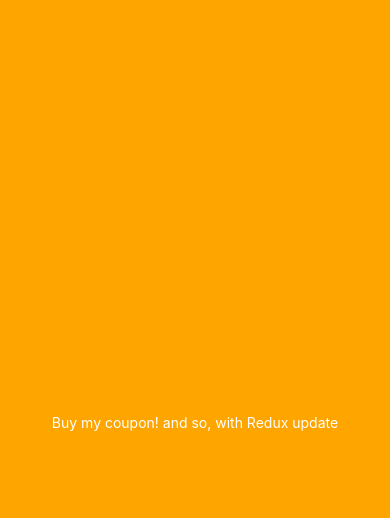
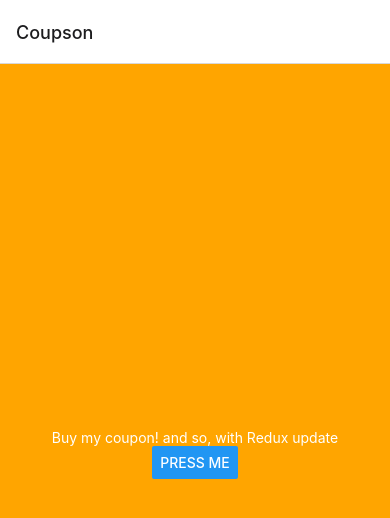
Before and after one commit to ALphaWit/coupson, a React Native app: screen /Home in a window 390 px wide. Shown: the top 518 px of the page. Built offline with nearby package versions, Linux system fonts and the light colour scheme.

Commit message:
Navigation setup update

```diff
--- a/App.jsx
+++ b/App.jsx
@@ -1,22 +1,46 @@
 import React from 'react';
-import {Text, View} from 'react-native';
+import {Text, View, Button} from 'react-native';
+import { NavigationContainer } from '@react-navigation/native'
+import { createNativeStackNavigator } from '@react-navigation/native-stack'
+
+import Home from './src/screens/Home'
+import Default from './src/screens/Default'
+
+const Stack = createNativeStackNavigator();
 
 const App = () => {
   return (
 
-    <View
-      style={{
-        flex: 1,
-        justifyContent: 'center',
-        alignItems: 'center',
-        backgroundColor:"orange"
-      }}>
-      <Text
-      style={{
-        color:'white'
-      }}
-      >Buy my coupon! and so, with Redux update</Text>
-    </View>
+    <NavigationContainer>
+      <Stack.Navigator initialRouteName='Home'>
+        <Stack.Screen
+        name='Home'
+        component={Home}
+        options={{
+          title:"Coupson"
+        }}
+        />
+         <Stack.Screen
+        name='Default'
+        component={Default}
+        options={{
+          title:"Default check screen"
+        }}
+        />
+
+      </Stack.Navigator>
+
+    </NavigationContainer>
+    // <View>
+    //   <Text>Buy my coupon! and so, with Redux update</Text>
+
+    //   <Button
+    //     onPress={() => {
+    //       console.log('You tapped the button!');
+    //     }}
+    //     title="Press Me"
+    //   />
+    // </View>
   );
 };
 export default App;
--- a/package.json
+++ b/package.json
@@ -10,9 +10,13 @@
     "test": "jest"
   },
   "dependencies": {
+    "@react-navigation/native": "^6.1.8",
+    "@react-navigation/native-stack": "^6.9.14",
     "@reduxjs/toolkit": "^1.9.6",
     "react": "18.2.0",
     "react-native": "0.72.4",
+    "react-native-safe-area-context": "^4.7.2",
+    "react-native-screens": "^3.25.0",
     "react-redux": "^8.1.2"
   },
   "devDependencies": {
--- /dev/null
+++ b/src/screens/Default.js
@@ -0,0 +1,37 @@
+import React from 'react';
+import {Text, View, Button} from 'react-native';
+import { useNavigation } from '@react-navigation/native'
+import { NativeStackNavigationProp } from '@react-navigation/native-stack'
+
+const Default = ({route, navigation}) => {
+  const {data} = route.params
+  // const navigation = useNavigation()
+  return (
+
+    <View
+      style={{
+        flex: 1,
+        justifyContent: 'center',
+        alignItems: 'center',
+        backgroundColor:"black"
+      }}>
+      <Text
+      style={{
+        color:'white'
+      }}
+      >{data}</Text>
+      <Button
+        onPress={() => {
+          console.log('You tapped the button!');
+          console.log(route.params)
+          // navigation.navigate("Home")
+          // navigation.goBack()
+          // navigation.pop(2)
+          navigation.popToTop() //ALL VALUES FROM STACK WILL BE CLEARED AMD YOU WILL BE POPPED TO THE TOP
+        }}
+        title="Press Me"
+      />
+    </View>
+  );
+};
+export default Default;
--- /dev/null
+++ b/src/screens/Home.js
@@ -0,0 +1,32 @@
+import { StyleSheet, Text, View, Button } from 'react-native'
+import {NativeStackScreenProps} from '@react-navigation/native-stack'
+import React from 'react'
+
+const Home = ({navigation}) => {
+  return (
+    <View
+    style={{
+      flex: 1,
+      justifyContent: 'center',
+      alignItems: 'center',
+      backgroundColor:"orange"
+    }}>
+    <Text
+    style={{
+      color:'white'
+    }}
+    >Buy my coupon! and so, with Redux update</Text>
+    <Button
+      onPress={() => {
+        navigation.navigate("Default",{data:"data from props"})
+        console.log('You tapped the button!');
+      }}
+      title="Press Me"
+    />
+  </View>
+  )
+}
+
+export default Home
+
+const styles = StyleSheet.create({})
```
Also changed, not shown: 1 other file (tests, documents, lock files or other folders).
